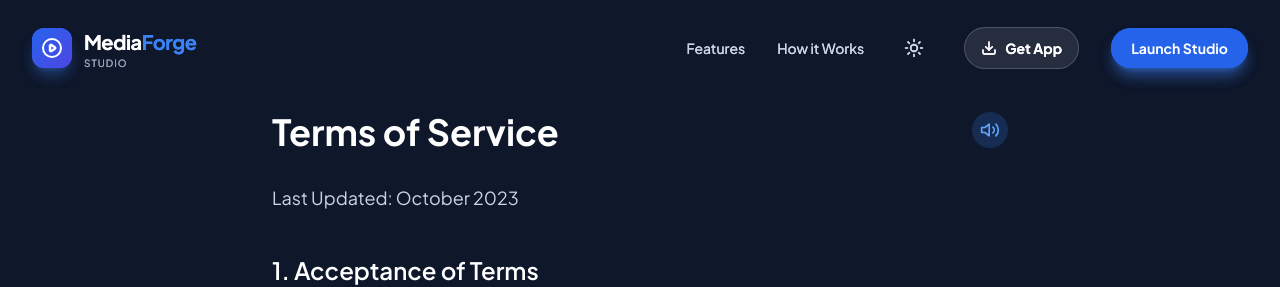
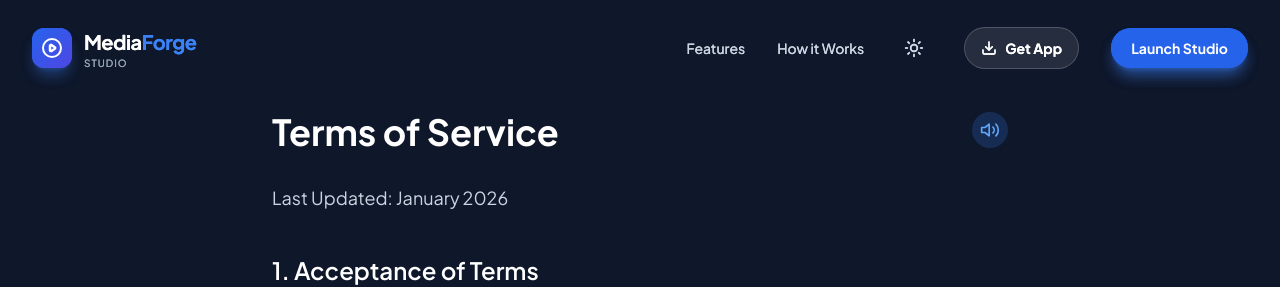
Before and after one commit to mxplayermovies/mediaforge, a Next.js app: page /terms in a window 1280 px wide. Shown: the top 287 px of the page. Built offline with nearby package versions, Linux system fonts and the light colour scheme.

Commit message:
rearms updated

```diff
--- a/pages/terms.tsx
+++ b/pages/terms.tsx
@@ -12,7 +12,7 @@ export default function TermsPage() {
 
   const readPageContent = () => {
     const text = `
-      Terms of Service. Last Updated October 2023.
+      Terms of Service. Last Updated January 2026.
 
       1. Acceptance of Terms. By accessing or using Media Forge, you agree to be bound by these Terms of Service.
 
@@ -50,7 +50,7 @@ export default function TermsPage() {
             <h1 className="text-3xl md:text-4xl font-bold mb-8 text-slate-900 dark:text-white">Terms of Service</h1>
 
             <div className="prose prose-lg dark:prose-invert prose-slate max-w-none">
-              <p className="text-lg text-slate-600 dark:text-slate-300 mb-8">Last Updated: October 2023</p>
+              <p className="text-lg text-slate-600 dark:text-slate-300 mb-8">Last Updated: January 2026</p>
 
               <h3>1. Acceptance of Terms</h3>
               <p>By accessing or using Media Forge, you agree to be bound by these Terms of Service.</p>
```
